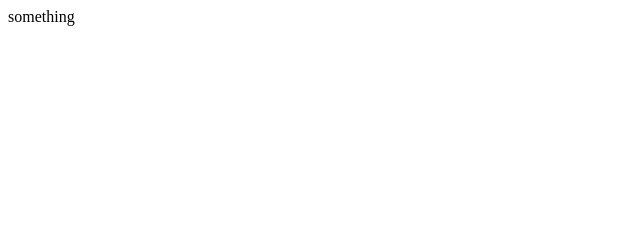
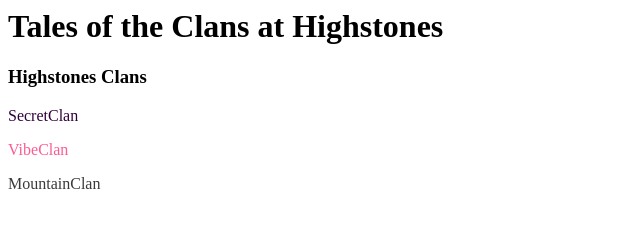
Before and after one commit to maiahillnz/scratchpad, a plain HTML site: page index.html in a window 1280 px wide. Shown: the whole page, without its empty margins (0-640 px from the left). Drawn offline with Linux system fonts and the light colour scheme.

Commit message:
something

```diff
--- a/index.html
+++ b/index.html
@@ -1,4 +1,18 @@
-<html>
-    <p>something </p>
-    <p></p>
+<html style=""width:100%"">
+    <head>
+
+    </head>
+    <body>
+        <h1 style="color:rgb(0, 0, 0)"> Tales of the Clans at Highstones </h1>
+
+        <h3 style="color:rgb(0, 0, 0)"> Highstones Clans </h3>
+
+        <p style="color:rgb(48, 0, 58)"> SecretClan </p>
+
+        <p style="color:rgb(255, 90, 148)"> VibeClan </p>
+
+        <p style="color:rgb(58, 58, 58)"> MountainClan </p>
+
+    </body>
+
 </html>
```
